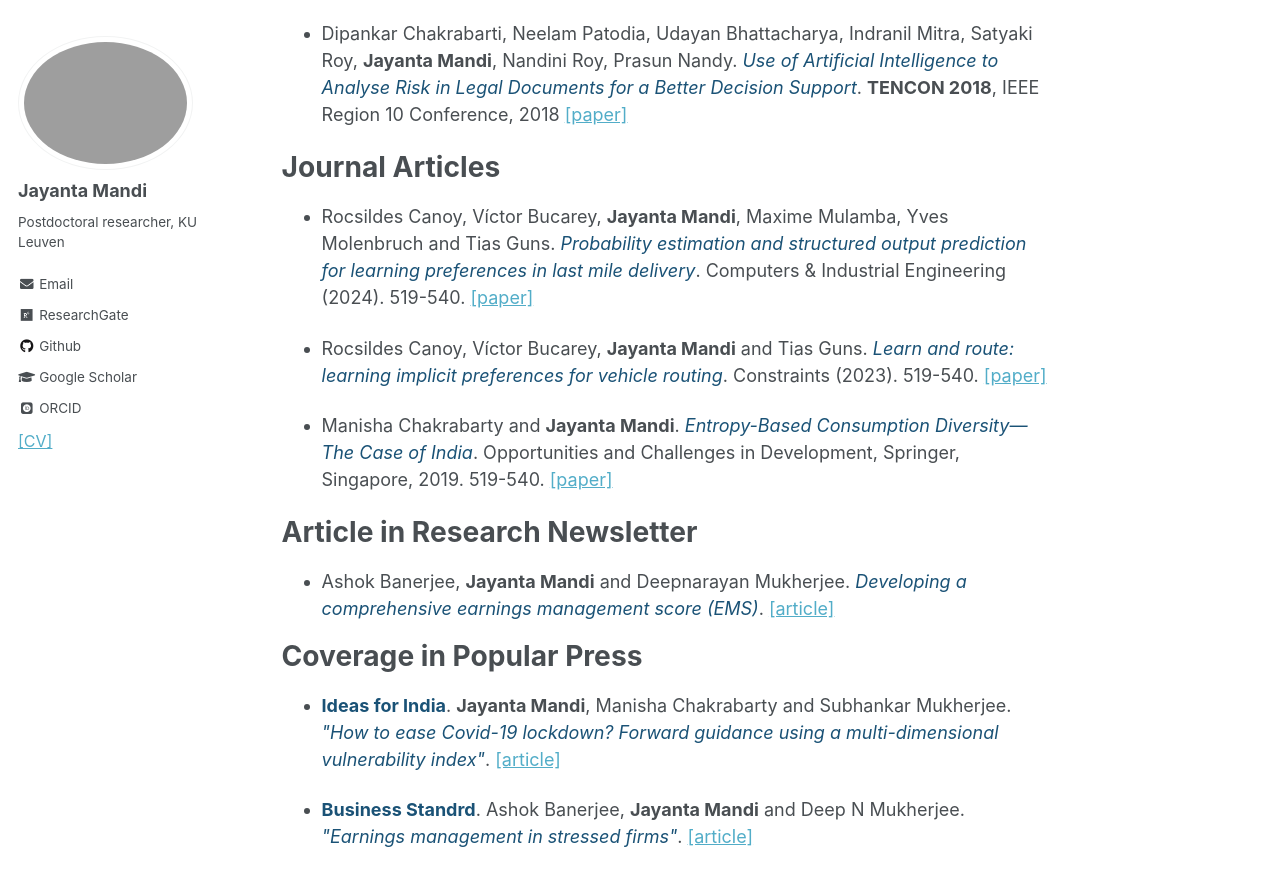
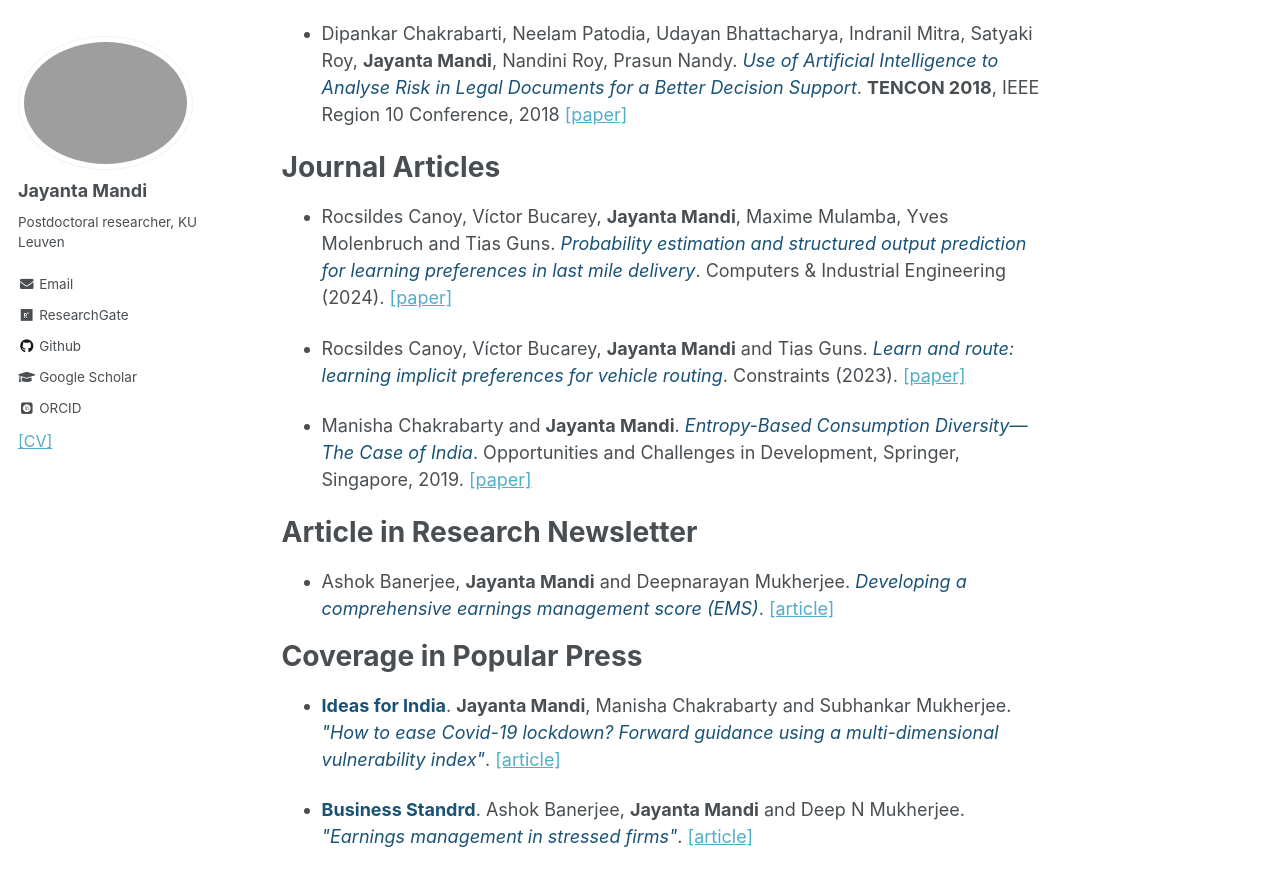
Before and after one commit to JayMan91/JayMan91.github.io, a Jekyll site: the page built from _pages/about.md, in a window 1280 px wide and 900 px high, scrolled down 1133 px. Shown: the top 886 px of the window. Built offline with Jekyll 4.4.1, drawn with Linux system fonts in a browser that asks for light colours; some web fonts are replaced.

Commit message:
Update about.md

```diff
--- a/_pages/about.md
+++ b/_pages/about.md
@@ -42,13 +42,13 @@ To address this challenge, I have developed a differentiable optimizer, which en
 	Documents for a Better Decision Support</font>*. **TENCON 2018**, IEEE Region 10 Conference, 2018 [[paper]](https://ieeexplore.ieee.org/document/8650382)
 
 # Journal Articles
-* Rocsildes Canoy, Víctor Bucarey, **Jayanta Mandi**, Maxime Mulamba, Yves Molenbruch and Tias Guns.  *<font color="#1A5276">Probability estimation and structured output prediction for learning preferences in last mile delivery</font>*. Computers & Industrial Engineering (2024). 519-540.  [[paper]](https://doi.org/10.1016/j.cie.2024.109932)
+* Rocsildes Canoy, Víctor Bucarey, **Jayanta Mandi**, Maxime Mulamba, Yves Molenbruch and Tias Guns.  *<font color="#1A5276">Probability estimation and structured output prediction for learning preferences in last mile delivery</font>*. Computers & Industrial Engineering (2024).  [[paper]](https://doi.org/10.1016/j.cie.2024.109932)
 
 
-* Rocsildes Canoy, Víctor Bucarey, **Jayanta Mandi** and Tias Guns. *<font color="#1A5276">Learn and route: learning implicit preferences for vehicle routing</font>*. Constraints (2023). 519-540. [[paper]](https://doi.org/10.1007/s10601-023-09363-2)
+* Rocsildes Canoy, Víctor Bucarey, **Jayanta Mandi** and Tias Guns. *<font color="#1A5276">Learn and route: learning implicit preferences for vehicle routing</font>*. Constraints (2023). [[paper]](https://doi.org/10.1007/s10601-023-09363-2)
 
 *   Manisha Chakrabarty and **Jayanta  Mandi**.
-    *<font color="#1A5276">Entropy-Based Consumption Diversity—The Case of India</font>*. Opportunities and Challenges in Development, Springer, Singapore, 2019. 519-540. [[paper]](https://www.springerprofessional.de/en/entropy-based-consumption-diversity-the-case-of-india/17220174)
+    *<font color="#1A5276">Entropy-Based Consumption Diversity—The Case of India</font>*. Opportunities and Challenges in Development, Springer, Singapore, 2019. [[paper]](https://www.springerprofessional.de/en/entropy-based-consumption-diversity-the-case-of-india/17220174)
 
 # Article in Research Newsletter
 *   Ashok Banerjee, **Jayanta Mandi** and Deepnarayan Mukherjee.
```
